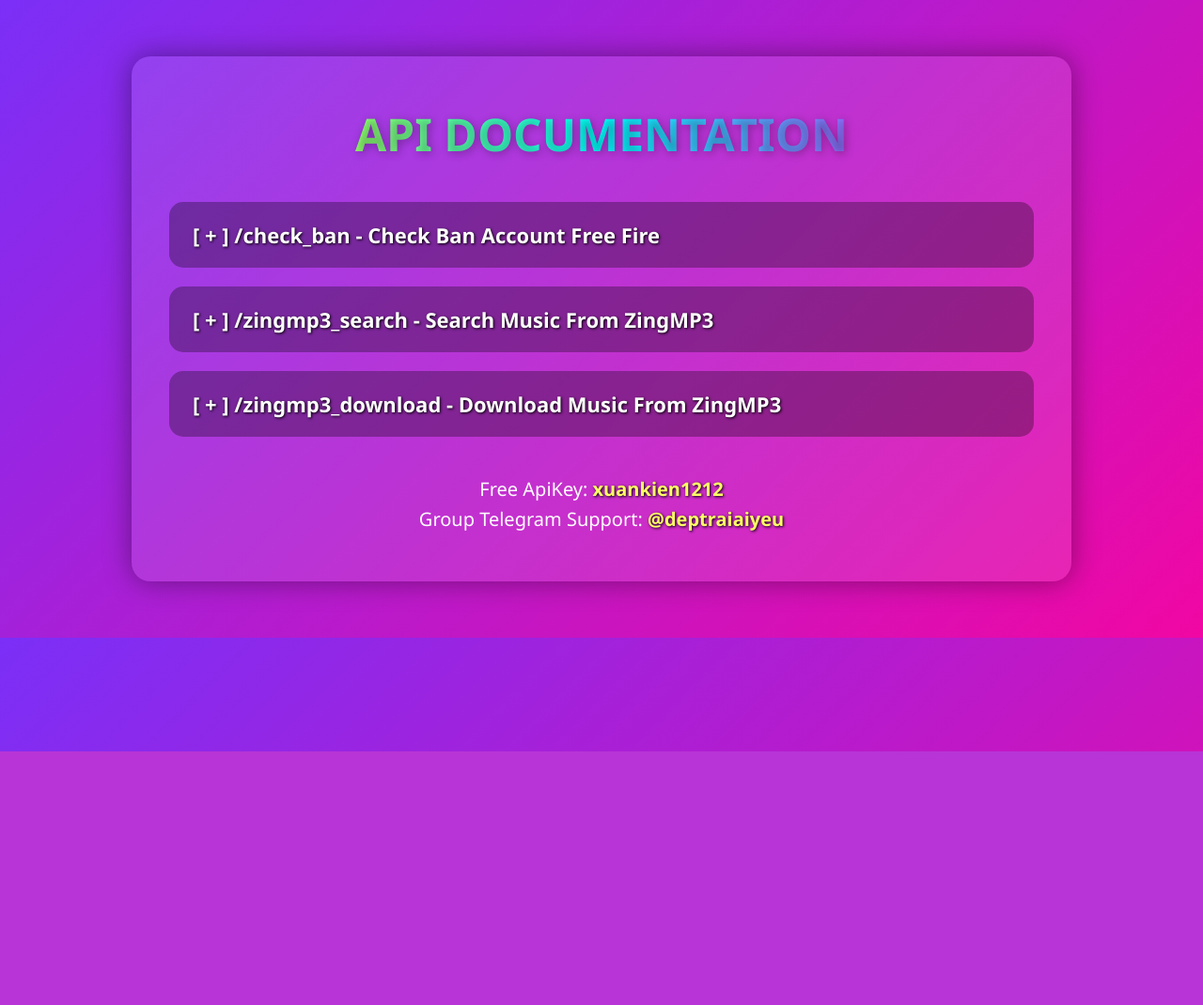
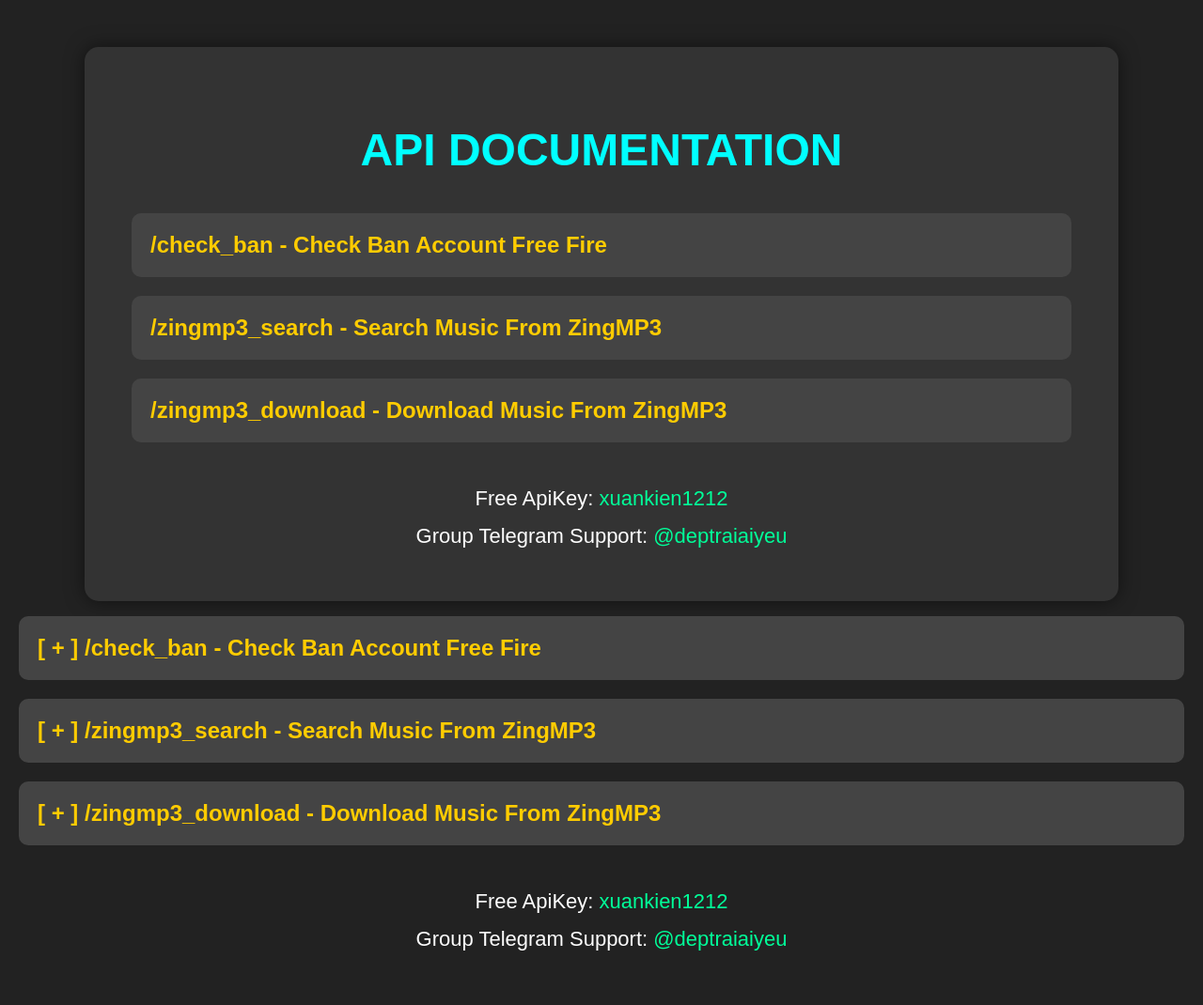
Before and after one commit to Xuankiendev/api-kiendev, a Flask app: page / in a window 1280 px wide. Shown: the whole page at 94% size. Before the commit the page ends 800 px from the top, so only its background shows below. Run offline with Flask 3, Linux system fonts and the light colour scheme.

Commit message:
Update index.html

```diff
--- a/templates/index.html
+++ b/templates/index.html
@@ -4,68 +4,67 @@
   <meta charset="UTF-8">
   <title>API Documentation</title>
   <style>
-    * {
+    body {
+      background-color: #222;
+      font-family: Arial, sans-serif;
+      color: white;
       margin: 0;
-      padding: 0;
-      box-sizing: border-box;
-    }
-    body {
-      background: linear-gradient(135deg, #7b2ff7, #f107a3);
-      font-family: 'Segoe UI', sans-serif;
-      color: white;
-      padding: 60px 30px;
+      padding: 50px 20px;
     }
     .container {
       max-width: 1000px;
       margin: auto;
-      background: rgba(255, 255, 255, 0.1);
-      border-radius: 20px;
-      padding: 50px 40px;
-      box-shadow: 0 0 30px rgba(0,0,0,0.4);
+      background-color: #333;
+      border-radius: 15px;
+      padding: 50px;
+      box-shadow: 0 0 20px rgba(0,0,0,0.5);
     }
     h1 {
       text-align: center;
+      font-size: 48px;
+      color: #00ffff;
       margin-bottom: 40px;
-      font-size: 48px;
-      background: linear-gradient(to right, #ffff00, #00ffff, #ff00ff);
-      -webkit-background-clip: text;
-      -webkit-text-fill-color: transparent;
-      text-shadow: 2px 2px 10px rgba(0,0,0,0.3);
+      text-transform: uppercase;
     }
     ul {
       list-style: none;
-      padding-left: 0;
+      padding: 0;
     }
     li {
-      background: rgba(0, 0, 0, 0.3);
+      background-color: #444;
       margin-bottom: 20px;
-      padding: 20px 25px;
-      border-radius: 15px;
-      font-size: 22px;
+      padding: 20px;
+      border-radius: 10px;
+      font-size: 24px;
       font-weight: bold;
-      transition: 0.3s;
-      text-shadow: 1px 1px 3px black;
-    }
-    li:hover {
-      background: rgba(255, 255, 255, 0.15);
-      transform: scale(1.03);
+      color: #ffcc00;
     }
     .info {
       margin-top: 40px;
-      font-size: 20px;
       text-align: center;
-      line-height: 1.6;
+      font-size: 22px;
+      line-height: 1.8;
     }
     .highlight {
-      color: #ffff66;
-      font-weight: bold;
-      text-shadow: 1px 1px 3px black;
+      color: #00ff99;
     }
   </style>
 </head>
 <body>
   <div class="container">
-    <h1>API DOCUMENTATION</h1>
+    <h1>API Documentation</h1>
+    <ul>
+      <li>/check_ban - Check Ban Account Free Fire</li>
+      <li>/zingmp3_search - Search Music From ZingMP3</li>
+      <li>/zingmp3_download - Download Music From ZingMP3</li>
+    </ul>
+    <div class="info">
+      Free ApiKey: <span class="highlight">xuankien1212</span><br>
+      Group Telegram Support: <span class="highlight">@deptraiaiyeu</span>
+    </div>
+  </div>
+</body>
+</html>
     <ul>
       <li>[ + ] /check_ban - Check Ban Account Free Fire</li>
       <li>[ + ] /zingmp3_search - Search Music From ZingMP3</li>
```
